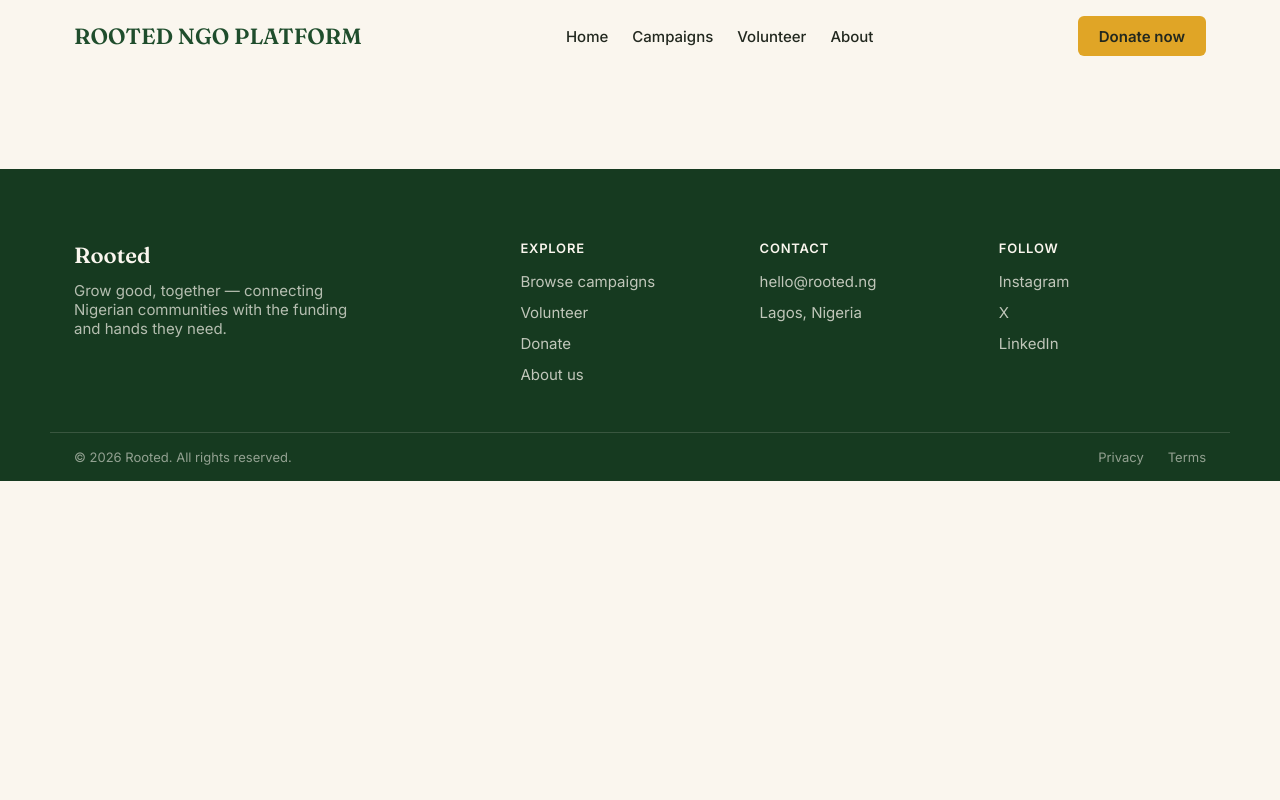
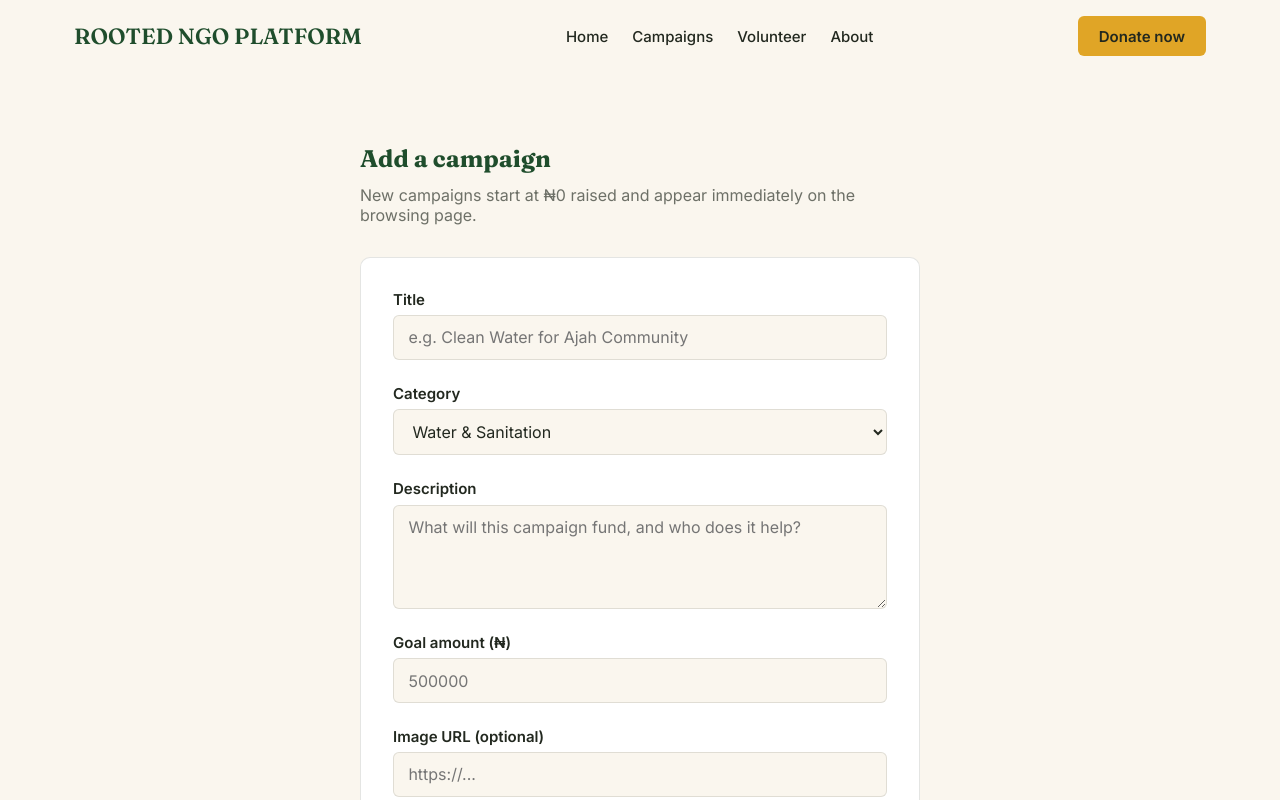
Before and after one commit to David-owolabi/rooted-ngo-platform, a React (Vite) app: page /addcampaign in a window 1280 px wide. Shown: the top 800 px of the page. Built offline with nearby package versions, Linux system fonts and the light colour scheme.

Commit message:
Feater: AddCampaignForm added for admin

```diff
--- a/src/App.jsx
+++ b/src/App.jsx
@@ -7,6 +7,7 @@ import CampaignDetails from "./pages/CampaignDetails";
 import VolunteerForm from "./pages/VolunteerForm";
 import DonationForm from "./pages/DonationForm";
 import About from "./pages/About";
+import AddCampaignForm from "./admin/AddCampaignForm";
 
 function App() {
   return (
@@ -17,6 +18,7 @@ function App() {
         <main className="app__main">
           <Routes>
             <Route path="/" element={<LandingPage />} />
+            <Route path="/addcampaign" element={<AddCampaignForm />} />
             <Route path="/campaigns" element={<CampaignsPage />} />
             <Route path="/campaigns/:id" element={<CampaignDetails />} />
             <Route path="/donate" element={<DonationForm />} />
--- /dev/null
+++ b/src/admin/AddCampaignForm.css
@@ -0,0 +1,67 @@
+.add-campaign {
+  padding: var(--space-7) var(--space-4) var(--space-8);
+}
+
+.add-campaign__inner {
+  max-width: 560px;
+  margin: 0 auto;
+}
+
+.add-campaign__header {
+  margin-bottom: var(--space-5);
+}
+
+.add-campaign__header p {
+  margin-top: var(--space-2);
+  color: var(--charcoal-moss-soft);
+}
+
+.add-campaign__form {
+  display: flex;
+  flex-direction: column;
+  gap: var(--space-4);
+  background: #fff;
+  border: 1px solid var(--border-hairline);
+  border-radius: var(--radius-md);
+  padding: var(--space-5);
+}
+
+.add-campaign__field {
+  display: flex;
+  flex-direction: column;
+  gap: 0.4rem;
+  font-size: var(--text-sm);
+  font-weight: 600;
+  color: var(--charcoal-moss);
+}
+
+.add-campaign__field input,
+.add-campaign__field select,
+.add-campaign__field textarea {
+  font-family: var(--font-body);
+  font-size: var(--text-base);
+  font-weight: 400;
+  padding: 0.7rem 0.9rem;
+  border-radius: var(--radius-sm);
+  border: 1.5px solid var(--border-hairline);
+  background: var(--cream);
+  color: var(--charcoal-moss);
+  resize: vertical;
+}
+
+.add-campaign__field input:focus-visible,
+.add-campaign__field select:focus-visible,
+.add-campaign__field textarea:focus-visible {
+  outline: 2px solid var(--canopy-green);
+  outline-offset: 1px;
+}
+
+.add-campaign__error {
+  color: #B3261E;
+  font-size: var(--text-xs);
+  font-weight: 500;
+}
+
+.add-campaign__submit {
+  margin-top: var(--space-2);
+}
--- /dev/null
+++ b/src/admin/AddCampaignForm.jsx
@@ -0,0 +1,155 @@
+import { useState } from "react";
+import { useNavigate } from "react-router-dom";
+import { useCampaigns } from "../context/CampaignContext";
+import "./AddCampaignForm.css";
+
+const OTHER_CATEGORY = "Other";
+
+function AddCampaignForm() {
+  const { campaigns, addCampaign } = useCampaigns();
+  const navigate = useNavigate();
+
+  const existingCategories = [...new Set(campaigns.map((c) => c.category))];
+
+  const [title, setTitle] = useState("");
+  const [category, setCategory] = useState(existingCategories[0] || "");
+  const [customCategory, setCustomCategory] = useState("");
+  const [description, setDescription] = useState("");
+  const [goalAmount, setGoalAmount] = useState("");
+  const [image, setImage] = useState("");
+  const [errors, setErrors] = useState({});
+  const [wasSubmitted, setWasSubmitted] = useState(false);
+
+  const resolvedCategory = category === OTHER_CATEGORY ? customCategory.trim() : category;
+
+  const validate = () => {
+    const nextErrors = {};
+
+    if (!title.trim()) nextErrors.title = "Title is required.";
+    if (!resolvedCategory) nextErrors.category = "Category is required.";
+    if (!description.trim()) nextErrors.description = "Description is required.";
+
+    const goalNumber = Number(goalAmount);
+    if (!goalAmount || Number.isNaN(goalNumber) || goalNumber <= 0) {
+      nextErrors.goalAmount = "Enter a goal amount greater than 0.";
+    }
+
+    return nextErrors;
+  };
+
+  const handleSubmit = (e) => {
+    e.preventDefault();
+    setWasSubmitted(true);
+
+    const nextErrors = validate();
+    setErrors(nextErrors);
+    if (Object.keys(nextErrors).length > 0) return;
+
+    addCampaign({
+      title: title.trim(),
+      category: resolvedCategory,
+      description: description.trim(),
+      goalAmount: Number(goalAmount),
+      raisedAmount: 0,
+      image: image.trim(),
+    });
+
+    navigate("/campaigns");
+  };
+
+  return (
+    <section className="add-campaign">
+      <div className="add-campaign__inner">
+        <header className="add-campaign__header">
+          <h1>Add a campaign</h1>
+          <p>New campaigns start at ₦0 raised and appear immediately on the browsing page.</p>
+        </header>
+
+        <form className="add-campaign__form" onSubmit={handleSubmit} noValidate>
+          <label className="add-campaign__field">
+            <span>Title</span>
+            <input
+              type="text"
+              value={title}
+              onChange={(e) => setTitle(e.target.value)}
+              placeholder="e.g. Clean Water for Ajah Community"
+            />
+            {wasSubmitted && errors.title && (
+              <span className="add-campaign__error">{errors.title}</span>
+            )}
+          </label>
+
+          <label className="add-campaign__field">
+            <span>Category</span>
+            <select value={category} onChange={(e) => setCategory(e.target.value)}>
+              {existingCategories.map((c) => (
+                <option key={c} value={c}>
+                  {c}
+                </option>
+              ))}
+              <option value={OTHER_CATEGORY}>Other (new category)</option>
+            </select>
+            {wasSubmitted && errors.category && (
+              <span className="add-campaign__error">{errors.category}</span>
+            )}
+          </label>
+
+          {category === OTHER_CATEGORY && (
+            <label className="add-campaign__field">
+              <span>New category name</span>
+              <input
+                type="text"
+                value={customCategory}
+                onChange={(e) => setCustomCategory(e.target.value)}
+                placeholder="e.g. Healthcare"
+              />
+            </label>
+          )}
+
+          <label className="add-campaign__field">
+            <span>Description</span>
+            <textarea
+              value={description}
+              onChange={(e) => setDescription(e.target.value)}
+              rows={4}
+              placeholder="What will this campaign fund, and who does it help?"
+            />
+            {wasSubmitted && errors.description && (
+              <span className="add-campaign__error">{errors.description}</span>
+            )}
+          </label>
+
+          <label className="add-campaign__field">
+            <span>Goal amount (₦)</span>
+            <input
+              type="number"
+              min="1"
+              value={goalAmount}
+              onChange={(e) => setGoalAmount(e.target.value)}
+              placeholder="500000"
+            />
+            {wasSubmitted && errors.goalAmount && (
+              <span className="add-campaign__error">{errors.goalAmount}</span>
+            )}
+          </label>
+
+          <label className="add-campaign__field">
+            <span>Image URL (optional)</span>
+            <input
+              type="text"
+              value={image}
+              onChange={(e) => setImage(e.target.value)}
+              placeholder="https://..."
+            />
+          </label>
+
+          <button type="submit" className="btn btn-primary add-campaign__submit">
+            Create campaign
+          </button>
+        </form>
+      </div>
+    </section>
+  );
+}
+
+export default AddCampaignForm;
--- a/src/pages/CampaignsPage.jsx
+++ b/src/pages/CampaignsPage.jsx
@@ -141,7 +141,7 @@ function CampaignsPage() {
         <header className="campaigns-page__header">
           <h1>All campaigns</h1>
           <p>
-            Every campaign currently live on Rooted — search, filter, and
+            Every campaign currently live on Rooted — you can search, filter, and
             sort to find where you want to put your support.
           </p>
         </header>
```
